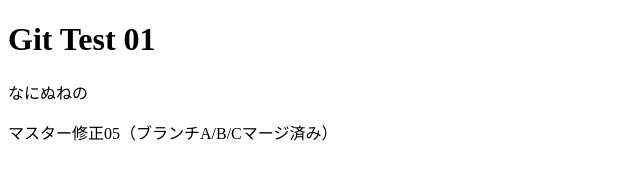
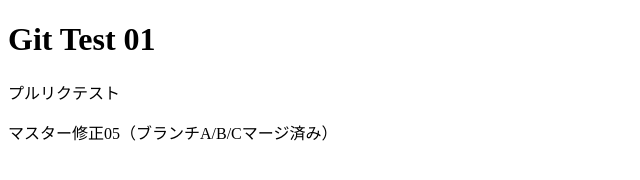
Before and after one commit to zdrive20150601/firstTest02, a plain HTML site: page index.html in a window 1280 px wide. Shown: the full height of the page, 0-640 px from the left. Drawn offline with Linux system fonts and the light colour scheme.

Commit message:
プルリクテスト

```diff
--- a/index.html
+++ b/index.html
@@ -6,7 +6,7 @@
 </head>
 <body>
     <h1>Git Test 01</h1>
-    <p>なにぬねの</p>
+    <p>プルリクテスト</p>
     <p>マスター修正05（ブランチA/B/Cマージ済み）</p>
 </body>
 </html>
```
